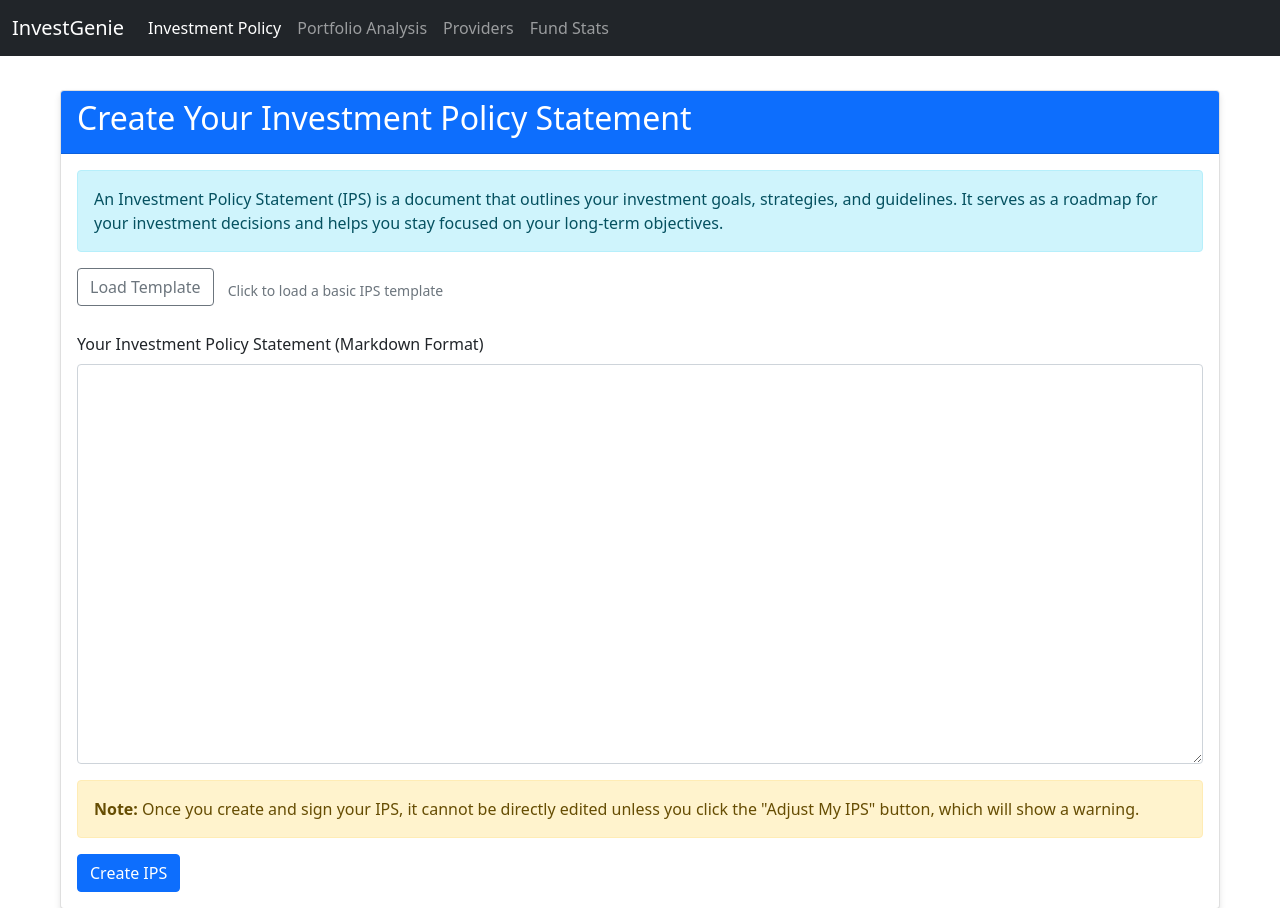
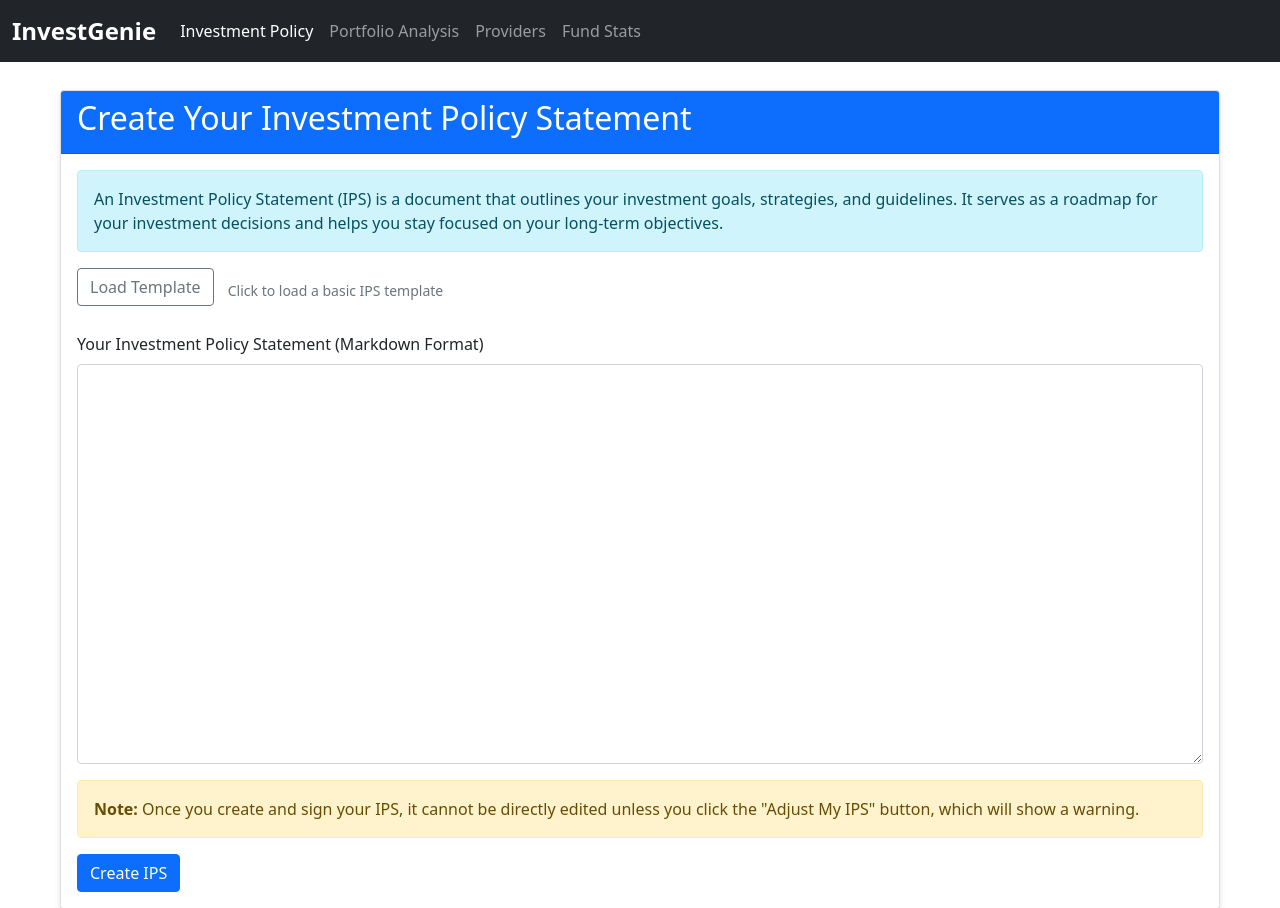
Before and after one commit to DasDominus/InvestGenie, a Flask app: page / in a window 1280 px wide. Shown: the top 908 px of the page. Run offline with Flask 3, Linux system fonts and the light colour scheme; some libraries are stand-ins or nearby versions.

Commit message:
[FR]Align nav bar

```diff
--- a/templates/adjust_ips.html
+++ b/templates/adjust_ips.html
@@ -23,6 +23,10 @@
             font-family: monospace;
             resize: vertical;
         }
+        .navbar-brand {
+            font-weight: bold;
+            font-size: 1.5rem;
+        }
     </style>
 </head>
 <body>
@@ -36,7 +40,7 @@
             <div class="collapse navbar-collapse" id="navbarNav">
                 <ul class="navbar-nav">
                     <li class="nav-item">
-                        <a class="nav-link active" href="/">Investment Policy</a>
+                        <a class="nav-link active" aria-current="page" href="/">Investment Policy</a>
                     </li>
                     <li class="nav-item">
                         <a class="nav-link" href="/dashboard">Portfolio Analysis</a>
--- a/templates/create_ips.html
+++ b/templates/create_ips.html
@@ -27,6 +27,10 @@
             margin-right: 10px;
             margin-bottom: 10px;
         }
+        .navbar-brand {
+            font-weight: bold;
+            font-size: 1.5rem;
+        }
     </style>
 </head>
 <body>
@@ -40,7 +44,7 @@
             <div class="collapse navbar-collapse" id="navbarNav">
                 <ul class="navbar-nav">
                     <li class="nav-item">
-                        <a class="nav-link active" href="/">Investment Policy</a>
+                        <a class="nav-link active" aria-current="page" href="/">Investment Policy</a>
                     </li>
                     <li class="nav-item">
                         <a class="nav-link" href="/dashboard">Portfolio Analysis</a>
--- a/templates/fund_stats.html
+++ b/templates/fund_stats.html
@@ -58,6 +58,10 @@
             margin-top: 20px;
             color: #6c757d;
         }
+        .navbar-brand {
+            font-weight: bold;
+            font-size: 1.5rem;
+        }
     </style>
 </head>
 <body>
@@ -80,7 +84,7 @@
                         <a class="nav-link" href="/providers">Providers</a>
                     </li>
                     <li class="nav-item">
-                        <a class="nav-link active" href="/fund_stats">Fund Stats</a>
+                        <a class="nav-link active" aria-current="page" href="/fund_stats">Fund Stats</a>
                     </li>
                 </ul>
             </div>
--- a/templates/ips.html
+++ b/templates/ips.html
@@ -30,6 +30,10 @@
         #signatureModal .modal-body {
             padding: 20px;
         }
+        .navbar-brand {
+            font-weight: bold;
+            font-size: 1.5rem;
+        }
     </style>
 </head>
 <body>
@@ -43,7 +47,7 @@
             <div class="collapse navbar-collapse" id="navbarNav">
                 <ul class="navbar-nav">
                     <li class="nav-item">
-                        <a class="nav-link active" href="/">Investment Policy</a>
+                        <a class="nav-link active" aria-current="page" href="/">Investment Policy</a>
                     </li>
                     <li class="nav-item">
                         <a class="nav-link" href="/dashboard">Portfolio Analysis</a>
```
